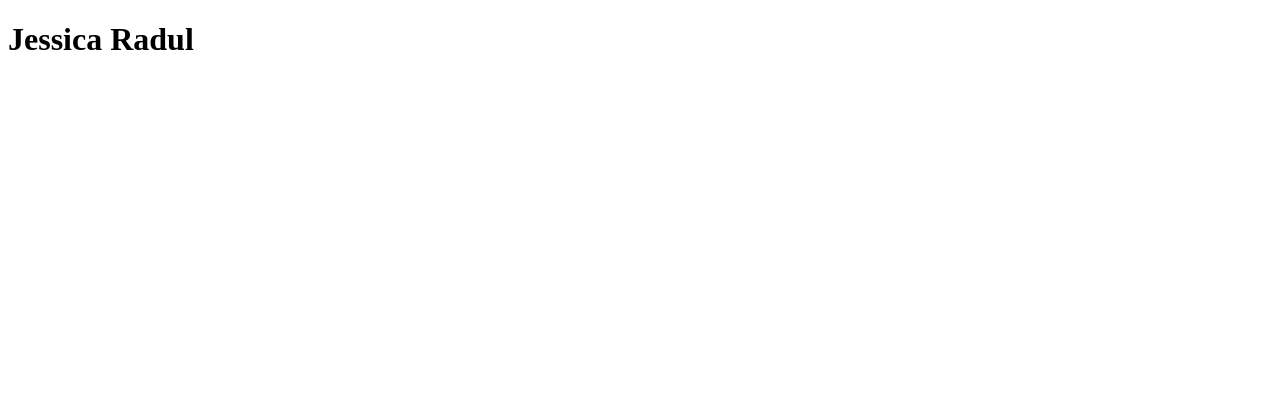
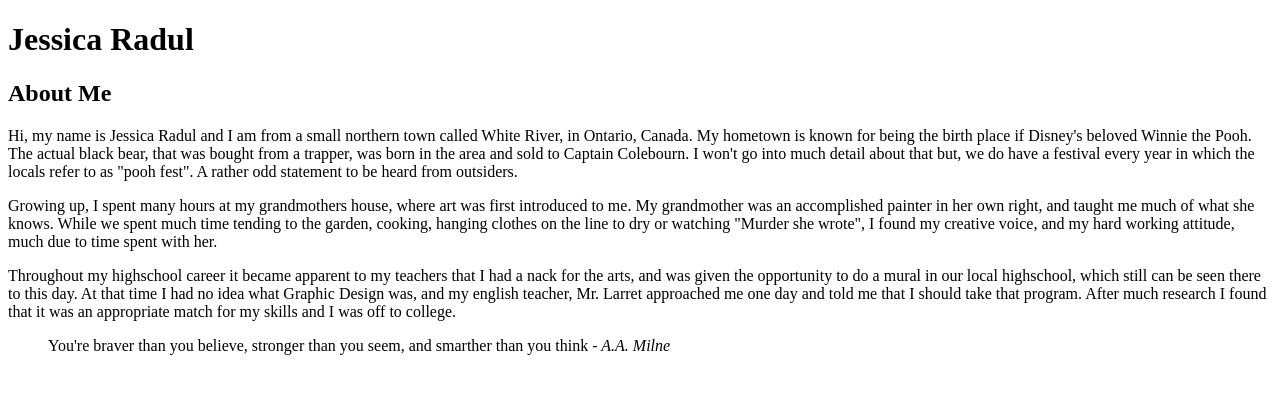
Before and after one commit to 041092393/radu0020.github.io, a plain HTML site: page html-assignment/index.html in a window 1280 px wide. Drawn offline with Linux system fonts and the light colour scheme.

Commit message:
Wrote 3 paragraphs and added in a blockquote

```diff
--- a/html-assignment/index.html
+++ b/html-assignment/index.html
@@ -5,17 +5,35 @@
         <title>HTML ASSIGNMENT</title>
 
     </head>
-
+<body>
     <header>
 
         <h1>Jessica Radul</h1>
 
     </header>
+    <main>
+        <article>
+            <h2>About Me</h2>
+                <p>
+                Hi, my name is Jessica Radul and I am from a small northern town called White River, in Ontario, Canada. My hometown is known for being the birth place if Disney's beloved Winnie the Pooh. The actual black bear, that was bought from a trapper, was born in the area and sold to Captain Colebourn. I won't go into much detail about that but, we do have a festival every year in which the locals refer to as "pooh fest". A rather odd statement to be heard from outsiders.
+                </p>
+
+                <p>Growing up, I spent many hours at my grandmothers house, where art was first introduced to me. My grandmother was an accomplished painter in her own right, and taught me much of what she knows. While we spent much time tending to the garden, cooking, hanging clothes on the line to dry or watching "Murder she wrote", I found my creative voice, and my hard working attitude, much due to time spent with her. </p>
+
+                <P>
+                    Throughout my highschool career it became apparent to my teachers that I had a nack for the arts, and was given the opportunity to do a mural in our local highschool, which still can be seen there to this day. At that time I had no idea what Graphic Design was, and my english teacher, Mr. Larret approached me one day and told me that I should take that program. After much research I found that it was an appropriate match for my skills and I was off to college.
+                </P>
+
+                <blockquote>
+                    You're braver than you believe, stronger than you seem, and smarther than you think <cite>- A.A. Milne</cite>
+                </blockquote>
+        </article>
+    </main>
 
 
 
 
-
+</body>
 
 
 
```
